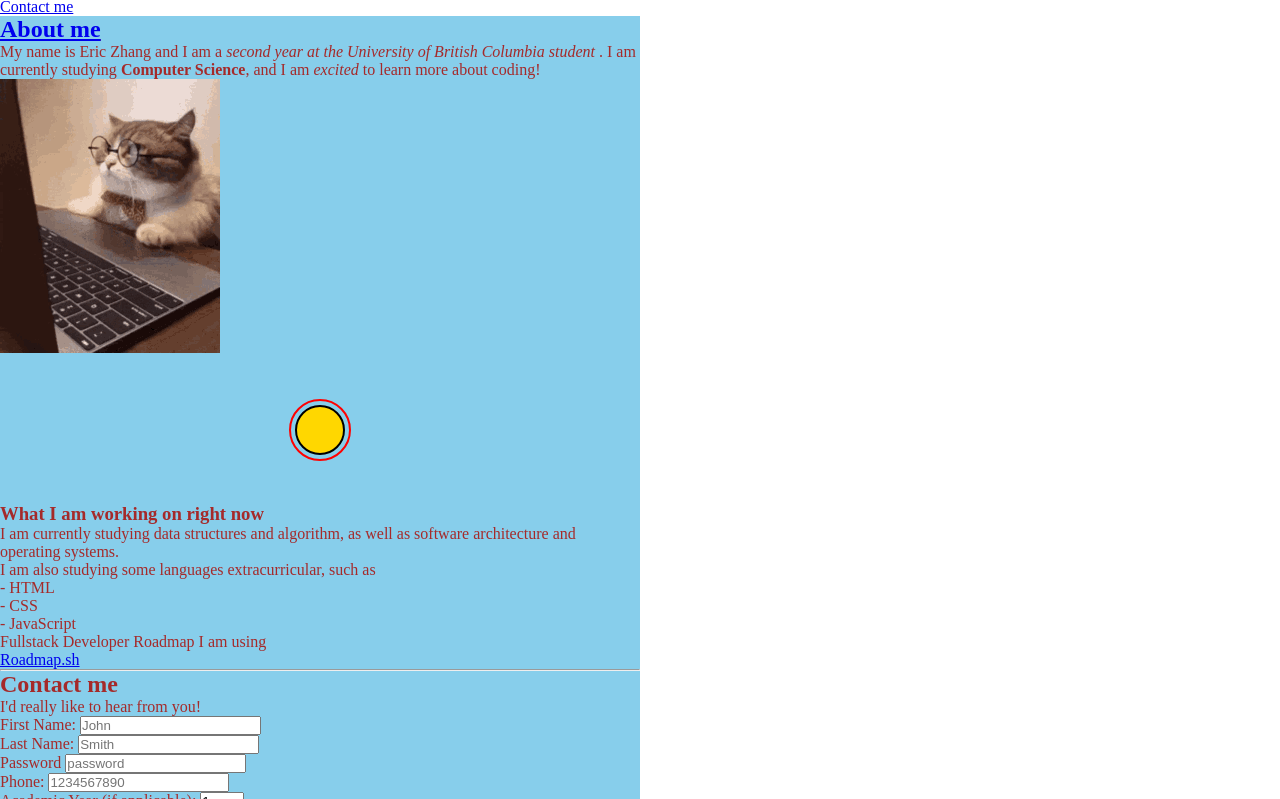
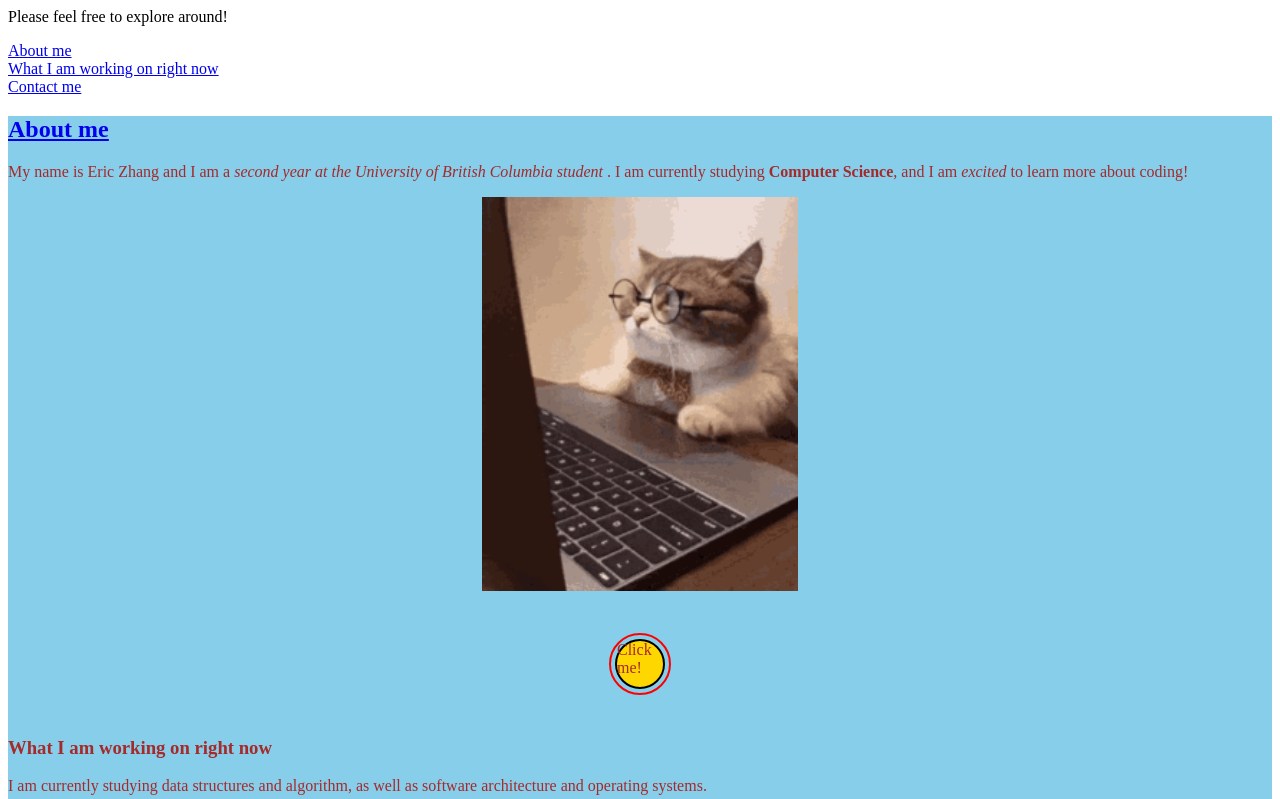
Before and after one commit to Eric3337/Personal-Website, a plain HTML site: page index.html in a window 1280 px wide. Shown: the part 131-930 px from the top of the page. Drawn offline with Linux system fonts and the light colour scheme.

Commit message:
Centered intro cat

```diff
--- a/index.html
+++ b/index.html
@@ -39,12 +39,13 @@
         <br>
       </p>
 
-      <img id="intro_cat" src="laptop_cat.gif" alt="Coding cat gif" width="220" height="274" title="I love cats! :D">
+      <img id="intro_cat" src="laptop_cat.gif" alt="Coding cat gif" title="I love cats! :D">
+      <!--width="220" height="274"-->
       <!-- <a href="cat.jpg" download>Cat!</a> -->
 
       <!-- note to future self when learnt javascript: make the circle into a button to switch
         between cat gifs-->
-      <div class="circle"></div>
+      <div class="circle">Click me!</div>
     </section>
 
     <section id="present_tasks">
--- a/main.css
+++ b/main.css
@@ -1,5 +1,5 @@
 * {
-  margin: 0;
+  /* margin: 0; */
   padding: 0;
   box-sizing: border-box;
 }
@@ -21,7 +21,6 @@ body {
 
 main {
   color: brown;
-  width: 50vw;
   background-color: skyblue;
 }
 
@@ -62,7 +61,6 @@ h1 {
   border: 2px dashed blue;
   font-size: 3rem;
   padding: 0.5rem;
-  width: 50%;
 }
 
 .legend-form {
@@ -70,7 +68,9 @@ h1 {
 }
 
 #intro_cat {
-  margin: 0.5rem, 80px;
+  display: block;
+  width: 25%;
+  margin: auto;
 }
 
 .circle {
```
